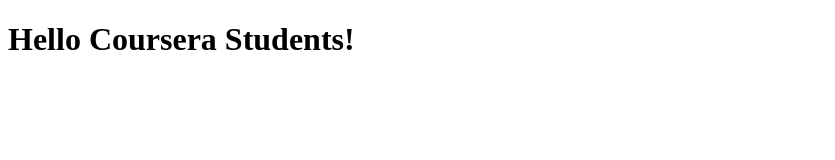
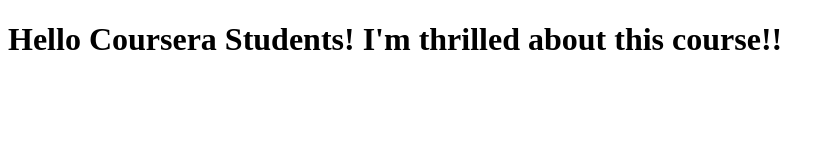
Before and after one commit to zronyj/SPA-AngularJS, a plain HTML site: page index.html in a window 1280 px wide. Shown: the whole page, without its empty margins (0-835 px from the left). Drawn offline with Linux system fonts and the light colour scheme.

Commit message:
New version of web file.

```diff
--- a/index.html
+++ b/index.html
@@ -5,6 +5,6 @@
         <title>Hello Coursera</title>
     </head>
     <body>
-        <h1>Hello Coursera Students!</h1>
+        <h1>Hello Coursera Students! I'm thrilled about this course!!</h1>
     </body>
 </html>
```
